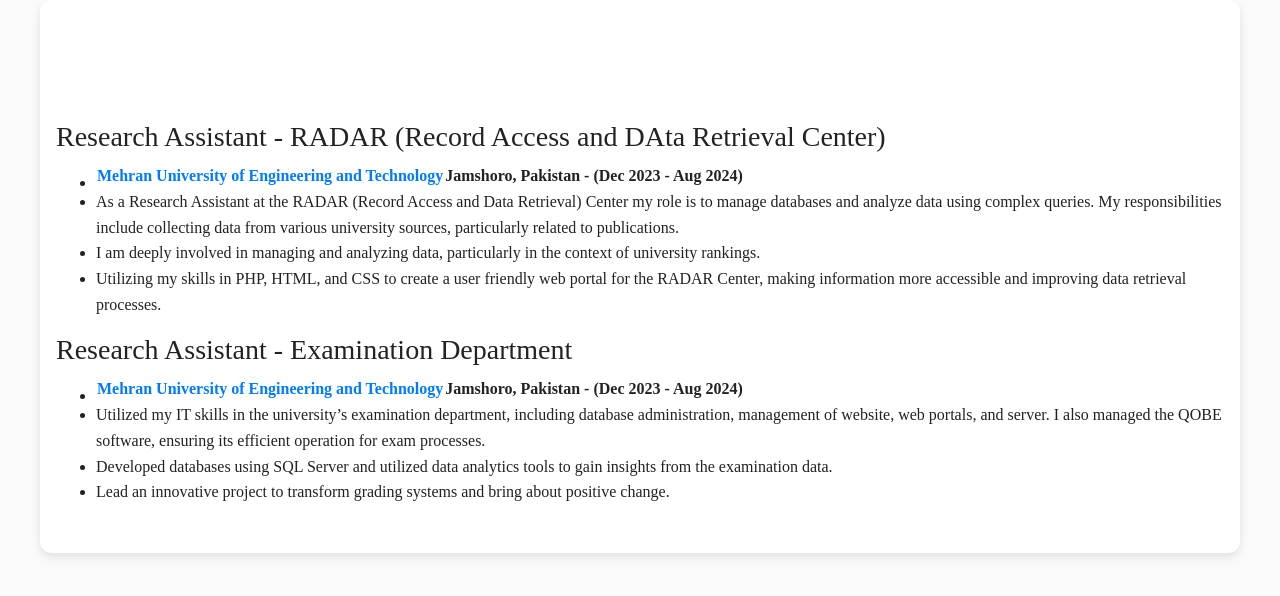
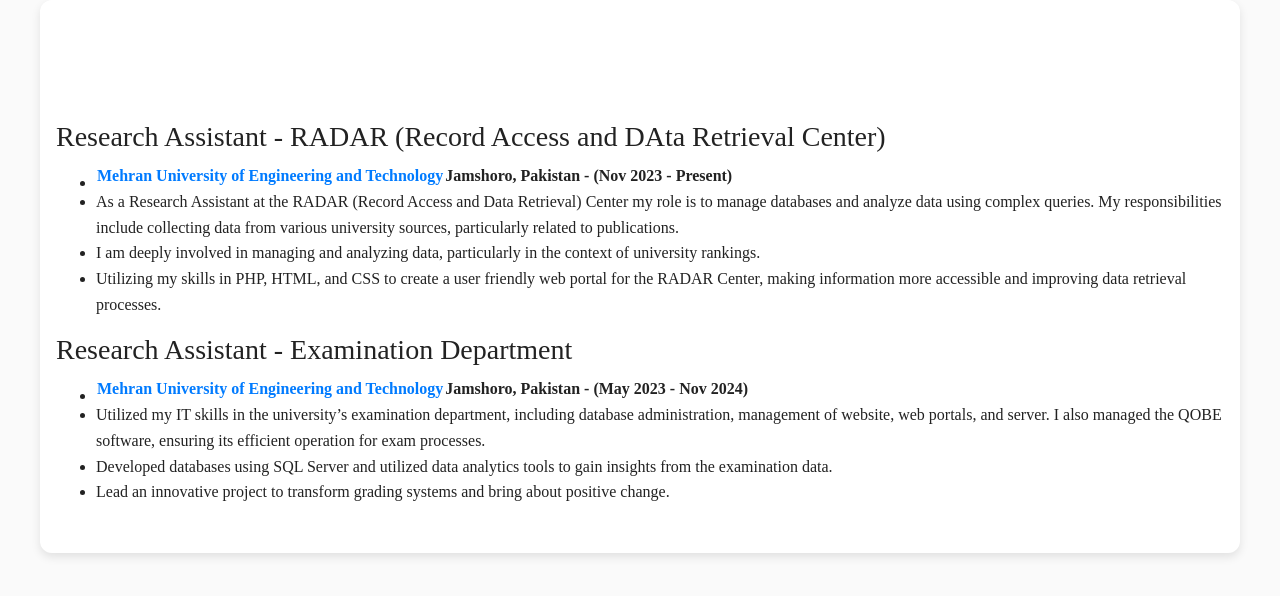
Before and after one commit to faizaiqbalsyed/faizaiqbalsyed.github.io, a Jekyll site: the page built from experience.md, in a window 1280 px wide. Shown: the top 596 px of the page. Built offline with Jekyll 4.4.1, drawn with Linux system fonts in a browser that asks for light colours; nearby versions of some CDN libraries.

Commit message:
Update experience.md

```diff
--- a/experience.md
+++ b/experience.md
@@ -5,14 +5,14 @@ title: Experience
 
 
 ### Research Assistant - RADAR (Record Access and DAta Retrieval Center)
-- **[Mehran University of Engineering and Technology](https://www.muet.edu.pk/)** | **Jamshoro, Pakistan - (Dec 2023 - Aug 2024)**
+- **[Mehran University of Engineering and Technology](https://www.muet.edu.pk/)** | **Jamshoro, Pakistan - (Nov 2023 - Present)**
 
 - As a Research Assistant at the RADAR (Record Access and Data Retrieval) Center my role is to manage databases and analyze data using complex queries. My responsibilities include collecting data from various university sources, particularly related to publications.
 - I am deeply involved in managing and analyzing data, particularly in the context of university rankings.
 - Utilizing my skills in PHP, HTML, and CSS to create a user friendly web portal for the RADAR Center, making information more accessible and improving data retrieval processes.
 
 ### Research Assistant - Examination Department
-- **[Mehran University of Engineering and Technology](https://www.muet.edu.pk/)** | **Jamshoro, Pakistan - (Dec 2023 - Aug 2024)**
+- **[Mehran University of Engineering and Technology](https://www.muet.edu.pk/)** | **Jamshoro, Pakistan - (May 2023 - Nov 2024)**
 
 - Utilized my IT skills in the university’s examination department, including database administration, management of
 website, web portals, and server. I also managed the QOBE software, ensuring its efficient operation for exam processes.
```
